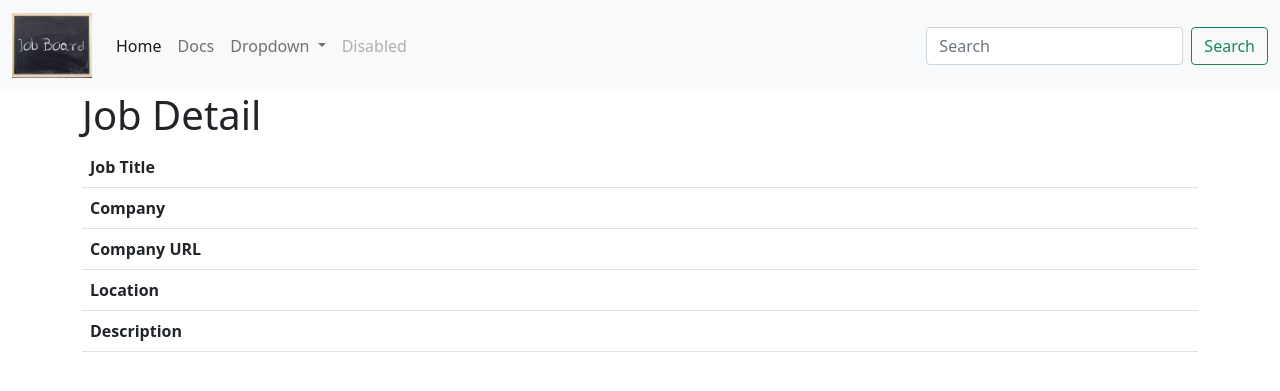
After one commit to eatmyrust/fastapi-tutorial, a FastAPI app: page /detail/1 in a window 1280 px wide. The commit adds this page. Shown: the top 391 px of the page. Run offline with FastAPI, Linux system fonts and the light colour scheme; data that the repository does not hold is empty.

Commit message:
Add details page for a specific job

```diff
--- /dev/null
+++ b/backend/templates/jobs/details.html
@@ -0,0 +1,38 @@
+{% extends "shared/base.html" %}
+
+{% block title %}
+  <title>Job Detail</title>
+{% endblock %}
+
+{% block content %}
+<div class="container">
+  <h1>Job Detail</h1>
+
+  <table class="table">
+    <tbody>
+      <tr>
+        <th scope="row">Job Title</th>
+        <td>{{job.title}}</td>
+      </tr>
+      <tr>
+        <th scope="row">Company</th>
+        <td>{{job.company}}</td>
+      </tr>
+      <tr>
+        <th scope="row">Company URL</th>
+        <td colspan="2">{{job.company_url}}</td>
+      </tr>
+      <tr>
+        <th scope="row">Location</th>
+        <td colspan="2">{{job.location}}</td>
+      </tr>
+      <tr>
+        <th scope="row">Description</th>
+        <td colspan="2">{{job.description}}</td>
+      </tr>
+    </tbody>
+  </table>
+
+</div>
+
+{% endblock %}
--- a/backend/templates/jobs/homepage.html
+++ b/backend/templates/jobs/homepage.html
@@ -1,7 +1,7 @@
 {% extends "shared/base.html" %}
 
 {% block title %}
-  <title>New Jobboard</title>
+  <title>Jobboard Home</title>
 {% endblock %}
 
 {% block content %}
```
Also changed, not shown: backend/webapps/jobs/route_jobs.py (+6 -1 lines).
